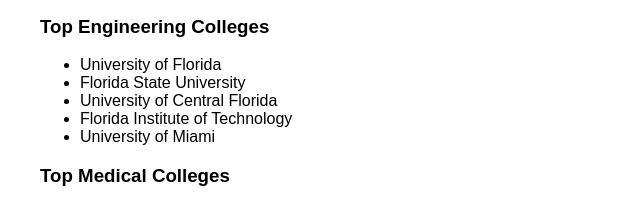
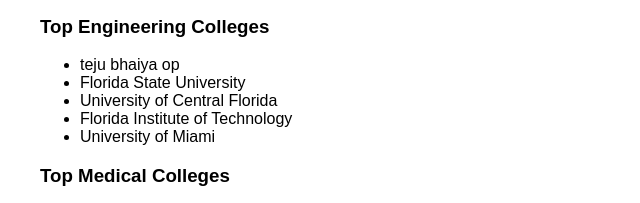
Before and after one commit to SamarthS007/colleges, a plain HTML site: page index.html in a window 1280 px wide. Shown: the part 227-430 px from the top of the page, 0-640 px from the left. Drawn offline with Linux system fonts and the light colour scheme.

Commit message:
Update index.html: Change top college in college repository from University of Florida to teju bhaiya op

```diff
--- a/index.html
+++ b/index.html
@@ -18,7 +18,7 @@
 
 <h3>Top Engineering Colleges</h3>
 <ul>
-<li>University of Florida</li>
+<li>teju bhaiya op</li>
 <li>Florida State University</li>
 <li>University of Central Florida</li>
 <li>Florida Institute of Technology</li>
```
